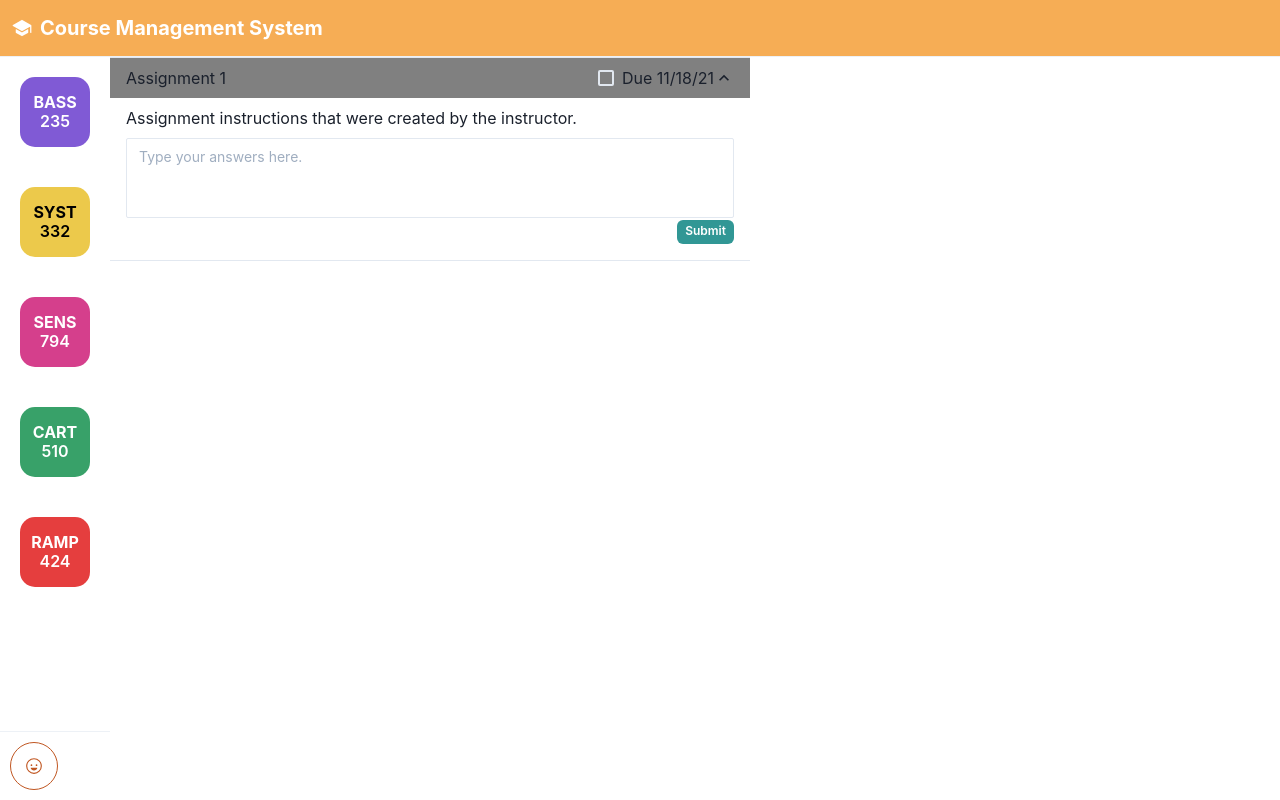
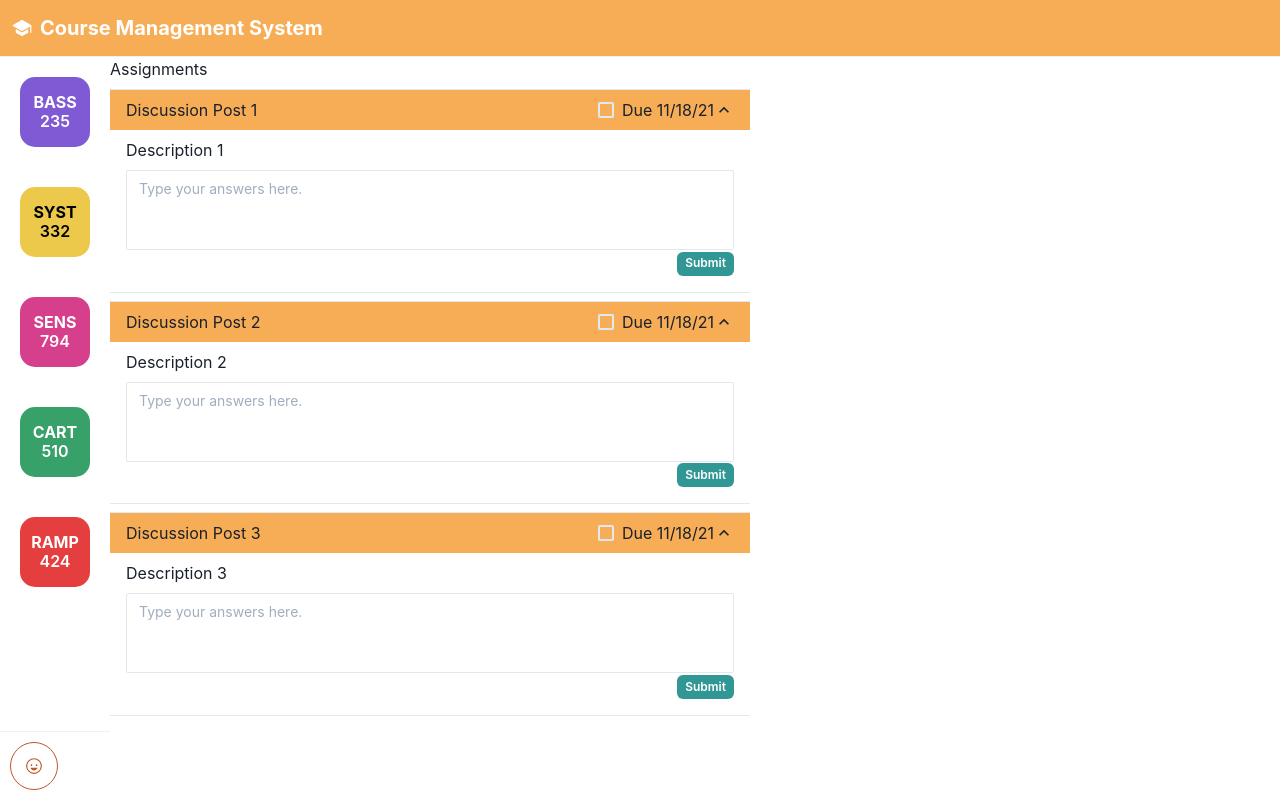
Before and after one commit to cadomani/course-management-system, a React (Vite) app in the folder frontend/: page /dashboard in a window 1280 px wide. Built offline with nearby package versions, Linux system fonts and the light colour scheme; no server answers.

Commit message:
Placed StudentAssignmentItems in AssignmentsContainer

```diff
--- a/frontend/src/components/courses/course/assignments/AssignmentItem.tsx
+++ b/frontend/src/components/courses/course/assignments/AssignmentItem.tsx
@@ -31,7 +31,7 @@ export default function AssignmentItem() {
 }
 
 
-export function StudentAssignmentItem() {
+export function StudentAssignmentItem(props: any) {
   const [value, setValue] = useState("");
   const [submitted, setSubmitted] = useState(false);
   const [submitToast, setSubmitToast] = useState<UseToastOptions>();
@@ -45,14 +45,16 @@ export function StudentAssignmentItem() {
 
   let handleSubmitButtonPressed = () => {
     console.log('Submitting assignment: ' + {value})
-    setSubmitted(true);
-    toast({
+
+     toast({
       title: 'Assignment submitted!',
       description: 'Instructor has been notified of your assignment submission.',
       status: 'success',
       isClosable: true,
       position: 'bottom'
     });
+    setSubmitted(true);
+
   }
 
   // Return component
@@ -61,9 +63,9 @@ export function StudentAssignmentItem() {
     <Accordion defaultIndex={[0]} allowMultiple>
   <AccordionItem>
     <h2>
-      <AccordionButton bg='grey'>
+      <AccordionButton bg="orange.300">
         <Box flex="1" textAlign="left">
-          Assignment 1
+          {props.title}
         </Box>
         <Box flex="1" textAlign="right">
            <Checkbox colorScheme="green" isReadOnly isChecked={submitted}>
@@ -74,7 +76,7 @@ export function StudentAssignmentItem() {
       </AccordionButton>
     </h2>
     <AccordionPanel pb={4}>
-    <Text mb="8px"> Assignment instructions that were created by the instructor.</Text>
+    <Text mb="8px">  {props.description} </Text>
       <Textarea
         value={value}
         onChange={handleInputChange}
@@ -87,7 +89,8 @@ export function StudentAssignmentItem() {
        colorScheme="teal"
        size="xs"
        type="submit"
-       onClick={handleSubmitButtonPressed}>
+       onClick={handleSubmitButtonPressed}
+       >
          Submit
       </Button>
         </Box>
--- a/frontend/src/components/courses/course/assignments/AssignmentsContainer.tsx
+++ b/frontend/src/components/courses/course/assignments/AssignmentsContainer.tsx
@@ -3,17 +3,36 @@ import { useNavigate } from "react-router-dom";
 import { motion, AnimatePresence } from "framer-motion";
 import axios from 'axios';
 import { StudentAssignmentItem } from './AssignmentItem';
+import { Stack } from "@chakra-ui/react"
 const DOMAIN = import.meta.env.VITE_DOMAIN;
+type Assignment = {
+  title: string
+  description: string
+}
 
 /**
  * Custom view for the assignments page
  */
-export default function AssignmentsContainer() {
+export default function AssignmentsContainer({courseAssignments}: {courseAssignments: Assignment[]}) {
+
+
+
 
   // Return component
   return (
     <>
-      <StudentAssignmentItem/>
+      <Stack>
+        <h1> Assignments </h1>
+        <StudentAssignmentItem
+        title='Discussion Post 1'
+        description='Description 1'/>
+        <StudentAssignmentItem
+        title='Discussion Post 2'
+        description='Description 2'/>
+        <StudentAssignmentItem
+        title='Discussion Post 3'
+        description='Description 3'/>
+      </Stack>
     </>
   )
 }
```
